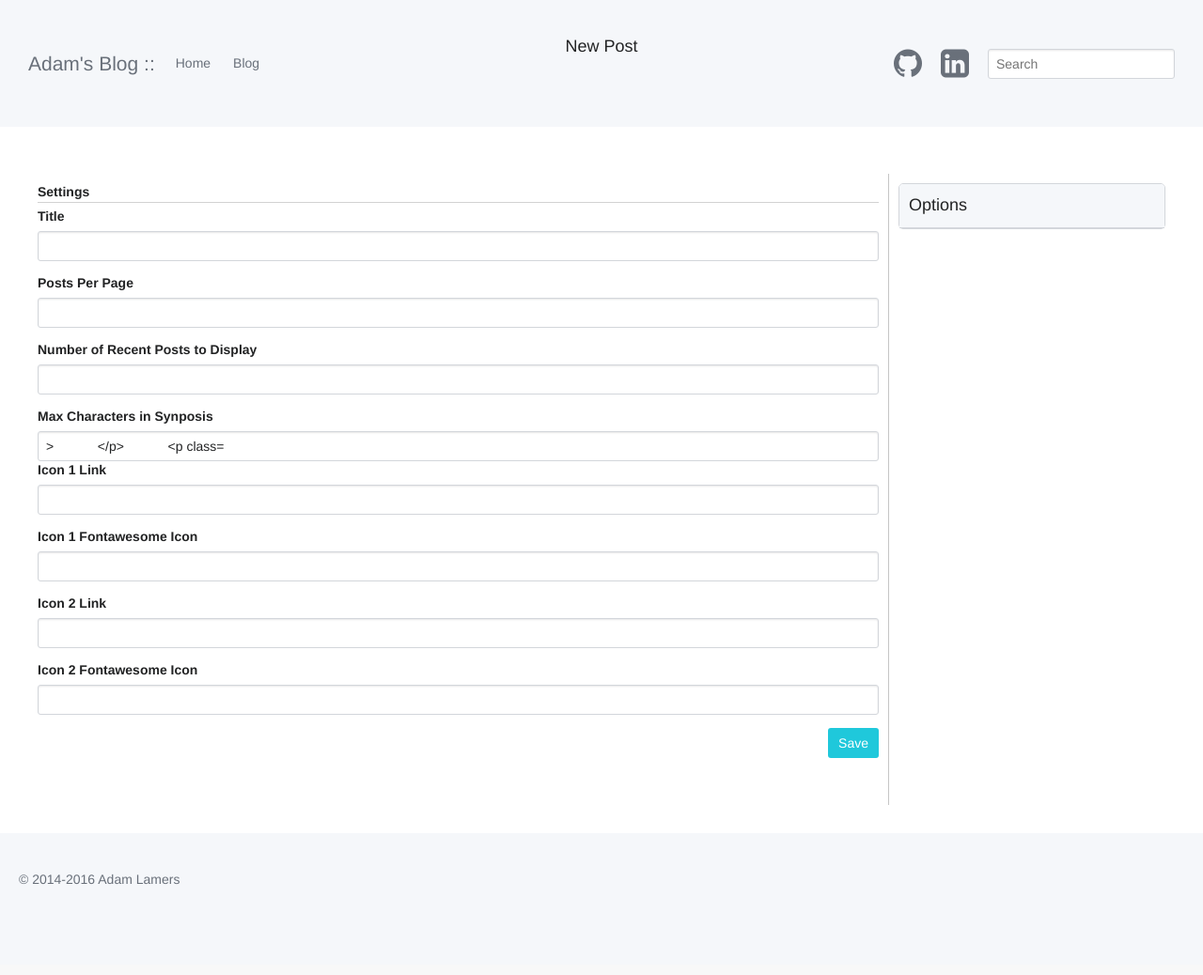
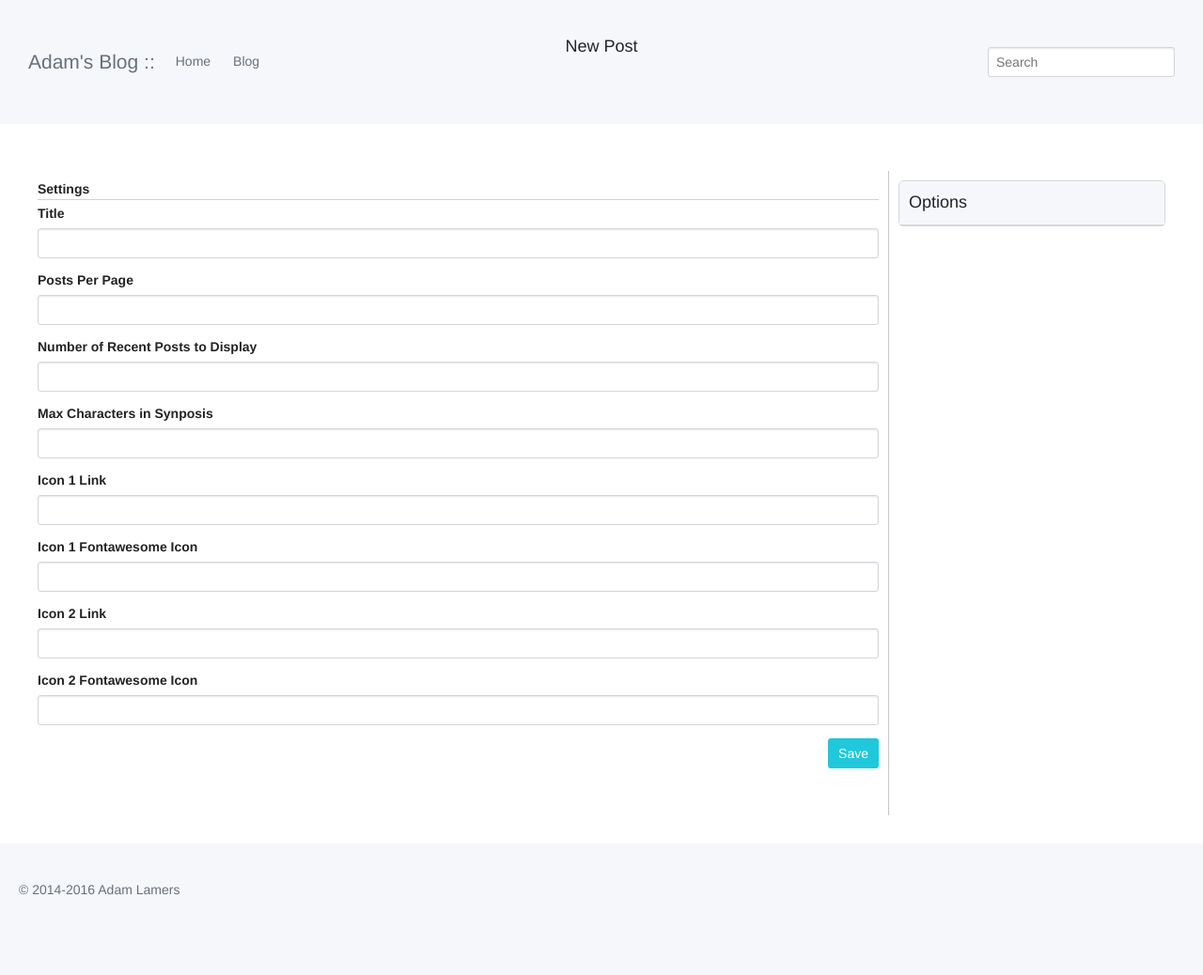
Before and after one commit to adamlamers/dokku-flask-blog, a Python web app: template templates/admin_settings.html in a window 1280 px wide. Shown: the whole page at 94% size. Before the commit the page ends 942 px from the top, so only its background shows below. Run offline with Jinja, Linux system fonts and the light colour scheme; the template is opened without the code that fills it, so the values that code supplies are empty.

Commit message:
implement settings in base template

```diff
--- a/templates/admin_settings.html
+++ b/templates/admin_settings.html
@@ -43,7 +43,7 @@
 
             <p class="control">
                 <label class="label">Max Characters in Synposis</label>
-                <input type="text" class="input" name="max-synopsis-chars" value={{current_settings.max_synopsis_chars}}">
+                <input type="text" class="input" name="max-synopsis-chars" value="{{current_settings.max_synopsis_chars}}">
             </p>
 
             <p class="control">
--- a/templates/base.html
+++ b/templates/base.html
@@ -62,11 +62,11 @@
             </div>
 
             <div class="nav-right nav-icons">
-                <a class="nav-item is-brand" href="https://github.com/adamlamers">
-                    <i class="fa fa-github"></i>
+                <a class="nav-item is-brand" href="{{settings.icon_1_link}}">
+                    <i class="fa fa-{{settings.icon_1_icon_type}}"></i>
                 </a>
-                <a class="nav-item is-brand" href="https://linkedin.com">
-                    <i class="fa fa-linkedin-square"></i>
+                <a class="nav-item is-brand" href="{{settings.icon_2_link}}">
+                    <i class="fa fa-{{settings.icon_2_icon_type}}"></i>
                 </a>
                 {% if current_user.is_authenticated %}
                 <p class="nav-item">
```
Also changed, not shown: app.py (+31 -1 lines).
